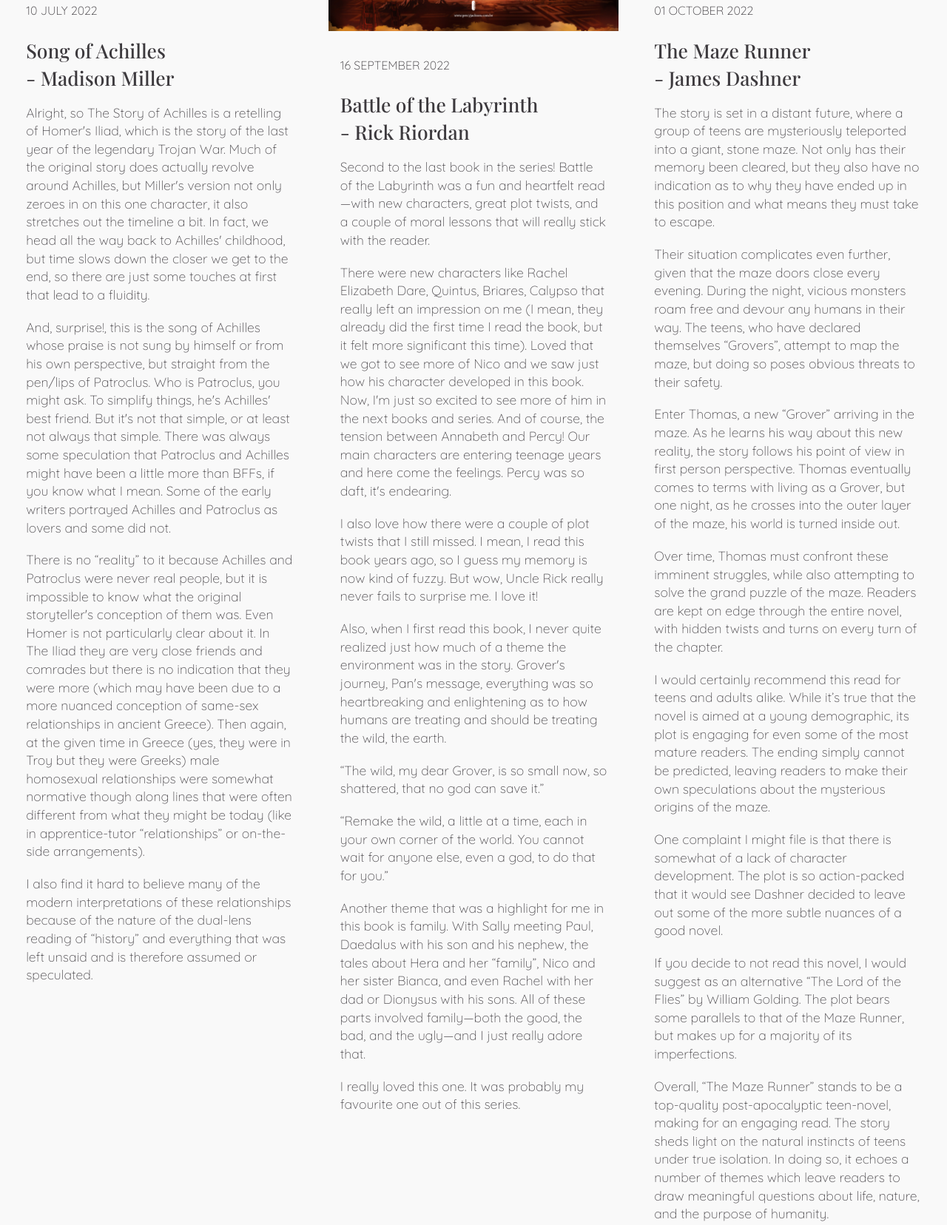
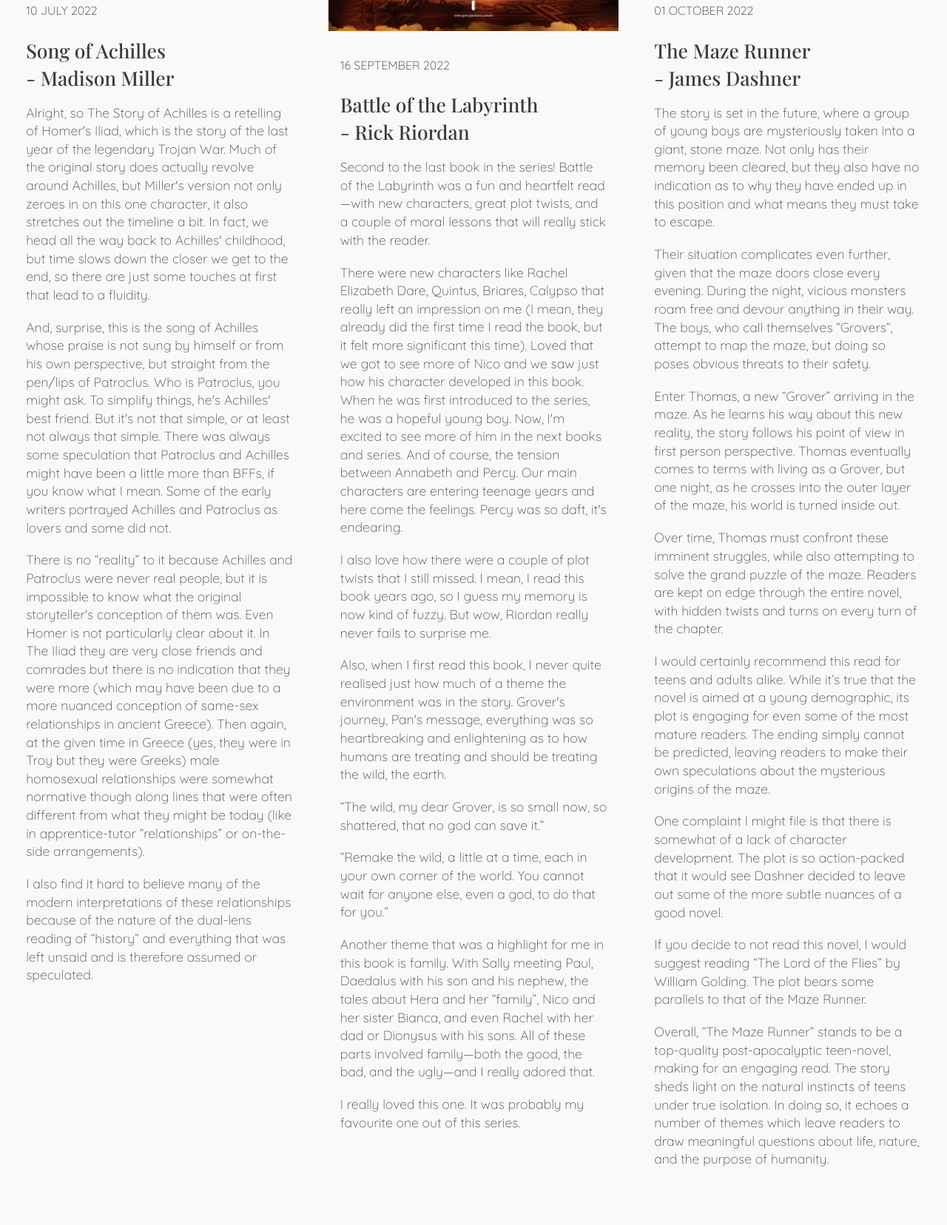
Before and after one commit to jjennifernnguyen/LateNightReads.github.io, a plain HTML site: page blog.html in a window 1280 px wide. Shown: the part 603-2259 px from the top of the page at 74% size. Drawn offline with nearby package versions, Linux system fonts and the light colour scheme.

Commit message:
Update blog.html

```diff
--- a/blog.html
+++ b/blog.html
@@ -48,7 +48,7 @@
             </h2>
             <p>Alright, so The Story of Achilles is a retelling of Homer's Iliad, which is the story of the last year of the legendary Trojan War. Much of the original story does actually revolve around Achilles, but Miller's version not only zeroes in on this one character, it also stretches out the timeline a bit. In fact, we head all the way back to Achilles' childhood, but time slows down the closer we get to the end, so there are just some touches at first that lead to a fluidity.</p>
 
-            <p>And, surprise!, this is the song of Achilles whose praise is not sung by himself or from his own perspective, but straight from the pen/lips of Patroclus. Who is Patroclus, you might ask. To simplify things, he's Achilles' best friend. But it's not that simple, or at least not always that simple. There was always some speculation that Patroclus and Achilles might have been a little more than BFFs, if you know what I mean. Some of the early writers portrayed Achilles and Patroclus as lovers and some did not.</p>
+            <p>And, surprise, this is the song of Achilles whose praise is not sung by himself or from his own perspective, but straight from the pen/lips of Patroclus. Who is Patroclus, you might ask. To simplify things, he's Achilles' best friend. But it's not that simple, or at least not always that simple. There was always some speculation that Patroclus and Achilles might have been a little more than BFFs, if you know what I mean. Some of the early writers portrayed Achilles and Patroclus as lovers and some did not.</p>
 
             <p>There is no “reality” to it because Achilles and Patroclus were never real people, but it is impossible to know what the original storyteller's conception of them was. Even Homer is not particularly clear about it. In The Iliad they are very close friends and comrades but there is no indication that they were more (which may have been due to a more nuanced conception of same-sex relationships in ancient Greece). Then again, at the given time in Greece (yes, they were in Troy but they were Greeks) male homosexual relationships were somewhat normative though along lines that were often different from what they might be today (like in apprentice-tutor “relationships” or on-the-side arrangements). </p>
 
@@ -69,17 +69,17 @@
             </h2>
             <p>Second to the last book in the series! Battle of the Labyrinth was a fun and heartfelt read—with new characters, great plot twists, and a couple of moral lessons that will really stick with the reader.
 
-            <p>There were new characters like Rachel Elizabeth Dare, Quintus, Briares, Calypso that really left an impression on me (I mean, they already did the first time I read the book,  but it felt more significant this time). Loved that we got to see more of Nico and we saw just how his character developed in this book. Now, I'm just so excited to see more of him in the next books and series. And of course, the tension between Annabeth and Percy! Our main characters are entering teenage years and here come the feelings. Percy was so daft, it's endearing.</p>
+            <p>There were new characters like Rachel Elizabeth Dare, Quintus, Briares, Calypso that really left an impression on me (I mean, they already did the first time I read the book,  but it felt more significant this time). Loved that we got to see more of Nico and we saw just how his character developed in this book. When he was first introduced to the series, he was a hopeful young boy. Now, I'm excited to see more of him in the next books and series. And of course, the tension between Annabeth and Percy. Our main characters are entering teenage years and here come the feelings. Percy was so daft, it's endearing.</p>
 
-            <p>I also love how there were a couple of plot twists that I still missed. I mean, I read this book years ago, so I guess my memory is now kind of fuzzy. But wow, Uncle Rick really never fails to surprise me. I love it!</p>
+            <p>I also love how there were a couple of plot twists that I still missed. I mean, I read this book years ago, so I guess my memory is now kind of fuzzy. But wow, Riordan really never fails to surprise me.</p>
 
-            <p>Also, when I first read this book, I never quite realized just how much of a theme the environment was in the story. Grover's journey, Pan's message, everything was so heartbreaking and enlightening as to how humans are treating and should be treating the wild, the earth.</p>
+            <p>Also, when I first read this book, I never quite realised just how much of a theme the environment was in the story. Grover's journey, Pan's message, everything was so heartbreaking and enlightening as to how humans are treating and should be treating the wild, the earth.</p>
 
             <p>“The wild, my dear Grover, is so small now, so shattered, that no god can save it.”</p>
 
             <p>“Remake the wild, a little at a time, each in your own corner of the world. You cannot wait for anyone else, even a god, to do that for you.”</p>
 
-            <p>Another theme that was a highlight for me in this book is family. With Sally meeting Paul, Daedalus with his son and his nephew, the tales about Hera and her “family”, Nico and her sister Bianca, and even Rachel with her dad or Dionysus with his sons. All of these parts involved family—both the good, the bad, and the ugly—and I just really adore that.</p>
+            <p>Another theme that was a highlight for me in this book is family. With Sally meeting Paul, Daedalus with his son and his nephew, the tales about Hera and her “family”, Nico and her sister Bianca, and even Rachel with her dad or Dionysus with his sons. All of these parts involved family—both the good, the bad, and the ugly—and I really adored that.</p>
 
             <p>I really loved this one. It was probably my favourite one out of this series.</p>
           </div>
@@ -96,9 +96,9 @@
                 <br>
                 - James Dashner
             </h2>
-            <p>The story is set in a distant future, where a group of teens are mysteriously teleported into a giant, stone maze. Not only has their memory been cleared, but they also have no indication as to why they have ended up in this position and what means they must take to escape.</p>
+            <p>The story is set in the future, where a group of young boys are mysteriously taken into a giant, stone maze. Not only has their memory been cleared, but they also have no indication as to why they have ended up in this position and what means they must take to escape.</p>
 
-            <p>Their situation complicates even further, given that the maze doors close every evening. During the night, vicious monsters roam free and devour any humans in their way. The teens, who have declared themselves “Grovers”, attempt to map the maze, but doing so poses obvious threats to their safety.</p>
+            <p>Their situation complicates even further, given that the maze doors close every evening. During the night, vicious monsters roam free and devour anything in their way. The boys, who call themselves “Grovers”, attempt to map the maze, but doing so poses obvious threats to their safety.</p>
 
             <p>Enter Thomas, a new “Grover” arriving in the maze. As he learns his way about this new reality, the story follows his point of view in first person perspective. Thomas eventually comes to terms with living as a Grover, but one night, as he crosses into the outer layer of the maze, his world is turned inside out.</p>
 
@@ -108,7 +108,7 @@
 
             <p>One complaint I might file is that there is somewhat of a lack of character development. The plot is so action-packed that it would see Dashner decided to leave out some of the more subtle nuances of a good novel.</p>
 
-            <p>If you decide to not read this novel, I would suggest as an alternative “The Lord of the Flies” by William Golding. The plot bears some parallels to that of the Maze Runner, but makes up for a majority of its imperfections.</p>
+            <p>If you decide to not read this novel, I would suggest reading “The Lord of the Flies” by William Golding. The plot bears some parallels to that of the Maze Runner.</p>
 
             <p>Overall, “The Maze Runner” stands to be a top-quality post-apocalyptic teen-novel, making for an engaging read. The story sheds light on the natural instincts of teens under true isolation. In doing so, it echoes a number of themes which leave readers to draw meaningful questions about life, nature, and the purpose of humanity.</p>
           </div>
```
